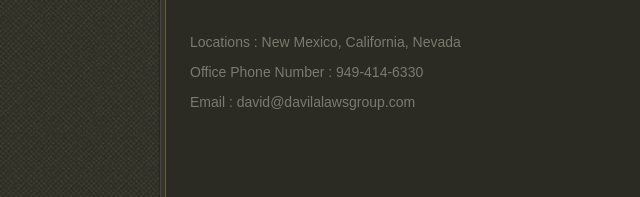
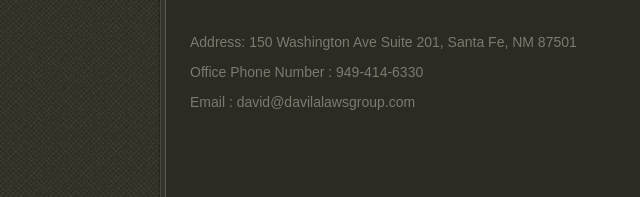
Before and after one commit to davilalaw/davilalaw.github.io, a website: page contact.html in a window 1280 px wide. Shown: the part 440-637 px from the top of the page, 0-640 px from the left. Drawn offline with Linux system fonts and the light colour scheme.

Commit message:
added descr on home page and contact

```diff
--- a/contact.html
+++ b/contact.html
@@ -49,7 +49,7 @@
 				</p>
 				<ul class="contact">
 					<li>
-						Locations : New Mexico,  California, Nevada
+						Address: 150 Washington Ave Suite 201, Santa Fe, NM 87501
 					</li>
 					<li>
 						Office Phone Number : 949-414-6330
```
